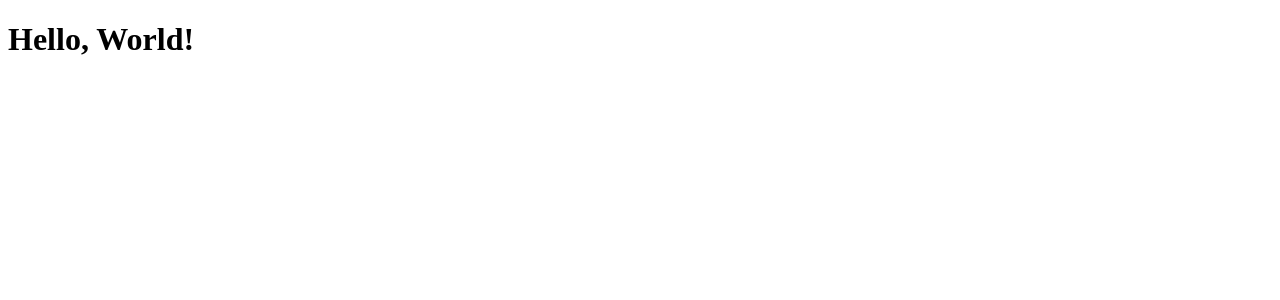
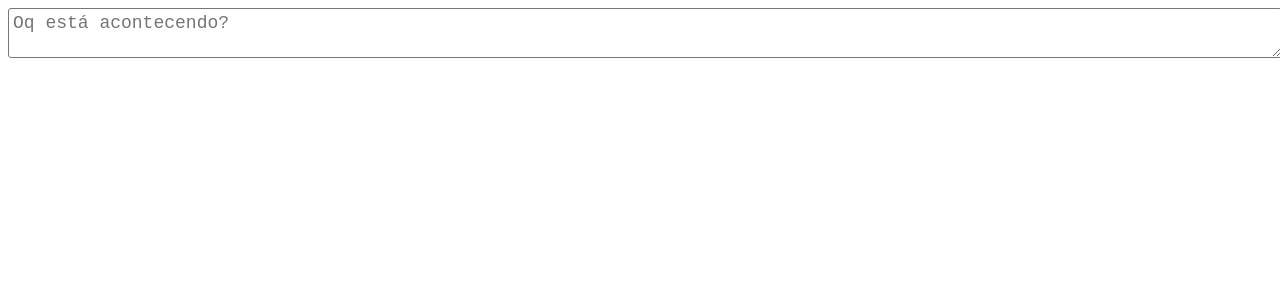
Before and after one commit to CAFE2l/Fundamentos_React, a React (Vite) app in the folder fundamentos_react/: page / in a window 1280 px wide. Shown: the top 300 px of the page. Built offline with nearby package versions, Linux system fonts and the light colour scheme.

Commit message:
idk why the page is not showing to me :(

```diff
--- /dev/null
+++ b/fundamentos_react/src/App,module.css
@@ -0,0 +1,6 @@
+.appContainer{
+    padding: 8px 16px;
+    max-width: 640px;
+    margin: 0 auto;
+
+}
--- a/fundamentos_react/src/App.jsx
+++ b/fundamentos_react/src/App.jsx
@@ -1,7 +1,12 @@
+import styles from './App,module.css';
 
+import TextInput from './components/TextInput.jsx';
 function App() {
   return (
-    <h1>Hello, World!</h1>
+<div className={styles.appContainer}>
+      <TextInput placeholder={"Oq está acontecendo?"} maxLength={125}/>
+
+</div>
   )
 }
 
--- /dev/null
+++ b/fundamentos_react/src/components/TextInput.jsx
@@ -0,0 +1,9 @@
+import styles from './TextInput.module.css'
+
+export default function TextInput({placeholder="O que está acontecendo",maxLength, ...props}){
+    return(
+        <div>
+            <textarea className={styles.input}placeholder={placeholder} maxLength={maxLength} {...props}/>
+        </div>
+    )
+}
--- /dev/null
+++ b/fundamentos_react/src/components/TextInput.module.css
@@ -0,0 +1,13 @@
+.input{
+    font-size: 18px;
+    border: 1px solid (--border);
+    width: 100%;
+    border-radius: 3px;
+    padding: 4px;
+    resize: vertical;
+}
+
+.input:focus{
+    outline: none;
+
+}
--- /dev/null
+++ b/fundamentos_react/src/index.css
@@ -0,0 +1,19 @@
+body{
+    margin: 0;
+    font-family: 'roboto', sans-serif;
+    -webkit-font-smoothing: antialiased;
+    min-width: 320px;
+}
+
+*{
+    box-sizing: border-box;
+
+}
+
+:root{
+    --primary: #1d9bf0;
+    --primary-light: #8ecdf7;
+    --primary-text: #0f1419;
+    --second-texT: #536471;
+    --border: #cfd9de;
+}
```
